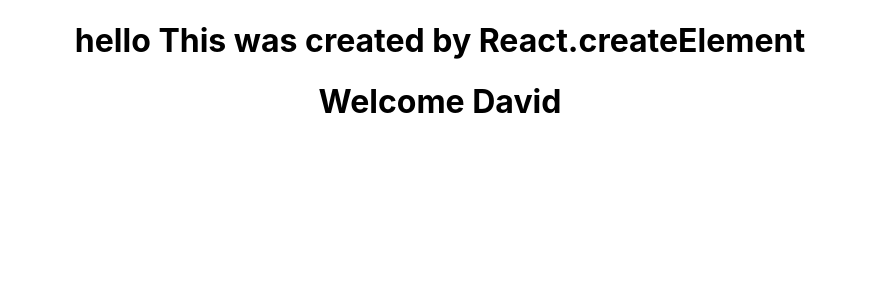
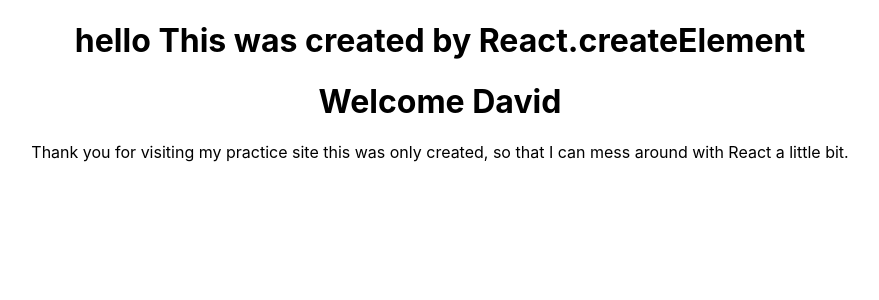
Before and after one commit to pldvd/react-tutorial-codevolution, a React (Create React App) app: page / in a window 1280 px wide. Shown: the top 300 px of the page, without its empty margins (200-1079 px from the left). Built offline with nearby package versions, Linux system fonts and the light colour scheme.

Commit message:
add another functional component

```diff
--- /dev/null
+++ b/src/components/Introduction.js
@@ -0,0 +1,5 @@
+import React from 'react';
+
+const introContent = () => <p>Thank you for visiting my practice site this was only created, so that I can mess around with React a little bit.</p>;
+
+export default introContent;
--- a/src/components/Welcome.js
+++ b/src/components/Welcome.js
@@ -1,4 +1,5 @@
 import React, { Component } from 'react'
+import Introduction from './Introduction';
 
 export default class Welcome extends Component {
 
@@ -8,6 +9,7 @@
     return (
       <div>
         <h1>Welcome {this.name}</h1>
+        <Introduction />
       </div>
     )
   }
```
